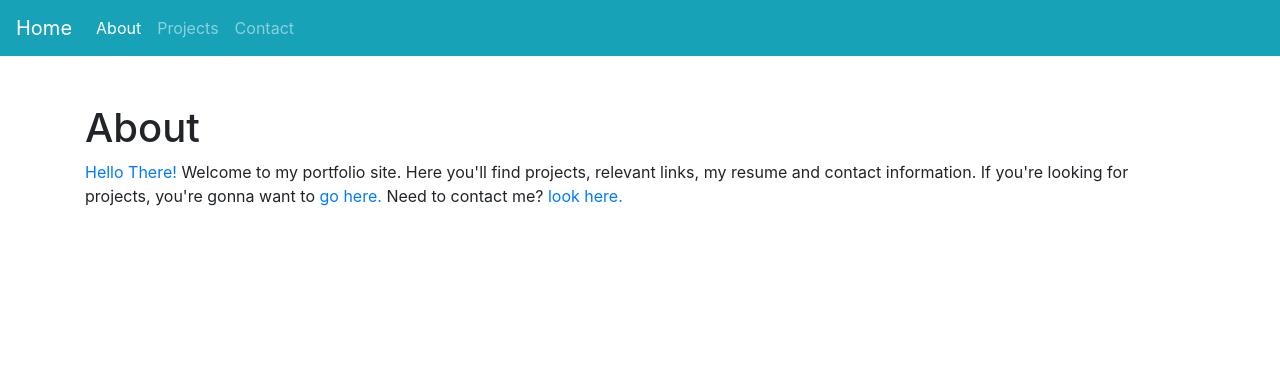
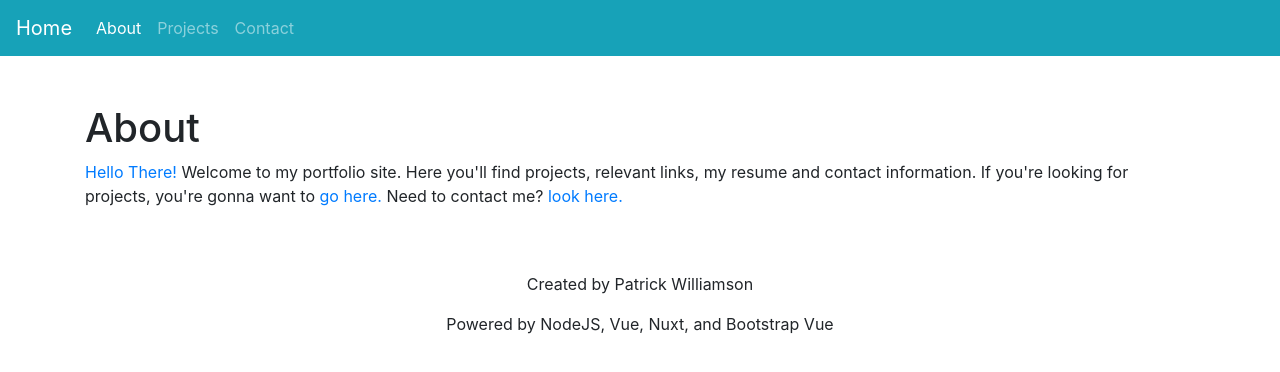
Before and after one commit to Patnonymous/patrick-v2-nodejs, a Nuxt app: page /about in a window 1280 px wide. Shown: the top 372 px of the page. Built offline with nearby package versions, Linux system fonts and the light colour scheme.

Commit message:
Added a footer.

```diff
--- /dev/null
+++ b/components/Footer.vue
@@ -0,0 +1,22 @@
+<template>
+  <footer class="mt-5">
+    <div class="row justify-content-center">
+      <div class="col-auto text-center">
+        <p>Created by Patrick Williamson</p>
+        <p>Powered by NodeJS, Vue, Nuxt, and Bootstrap Vue</p>
+      </div>
+    </div>
+  </footer>
+</template>
+
+
+<script>
+export default {
+  data() {
+    return {};
+  },
+};
+</script>
+
+<style scoped>
+</style>
--- a/layouts/default.vue
+++ b/layouts/default.vue
@@ -2,6 +2,8 @@
   <div>
     <NavBar />
     <Nuxt />
+
+    <Footer />
   </div>
 </template>
 
--- a/pages/about.vue
+++ b/pages/about.vue
@@ -66,7 +66,7 @@ export default {
 
 .fade-enter-active,
 .fade-leave-active {
-  transition: opacity 0.5s ease;
+  transition: opacity 2s ease;
 }
 
 .fade-enter-to {
```
